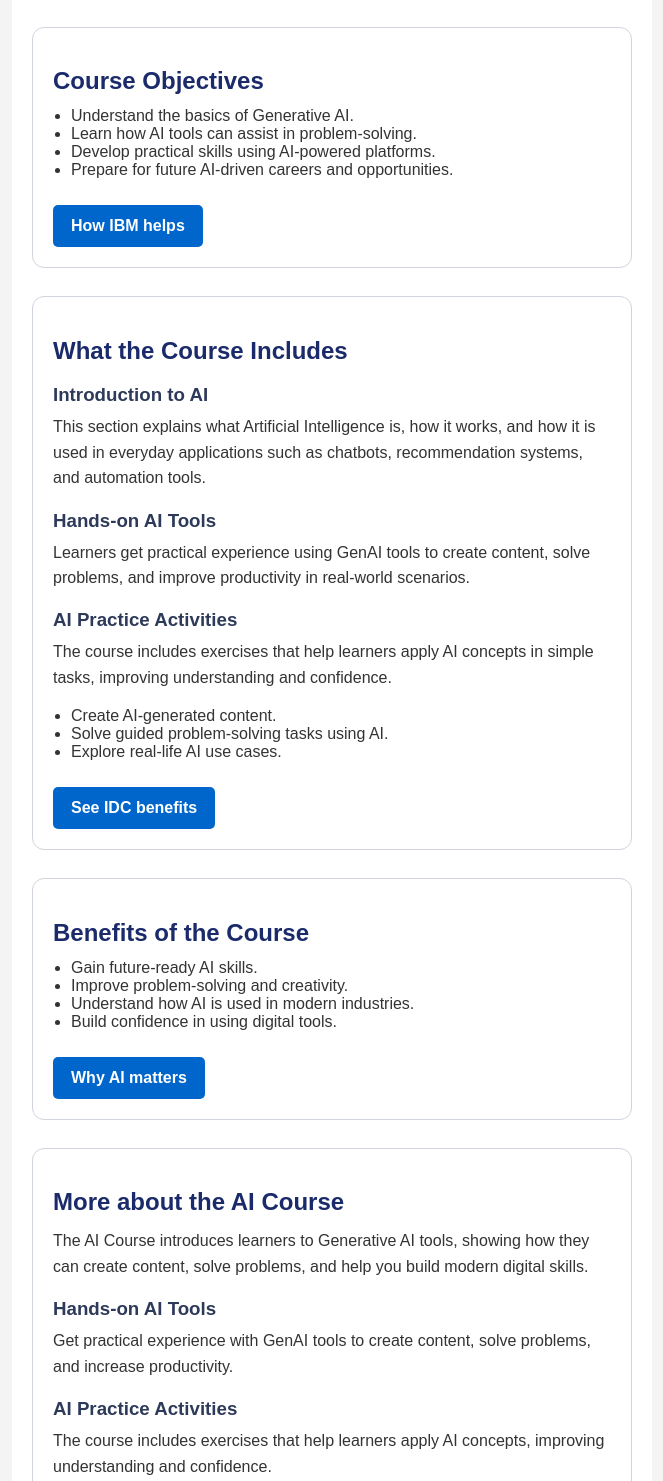
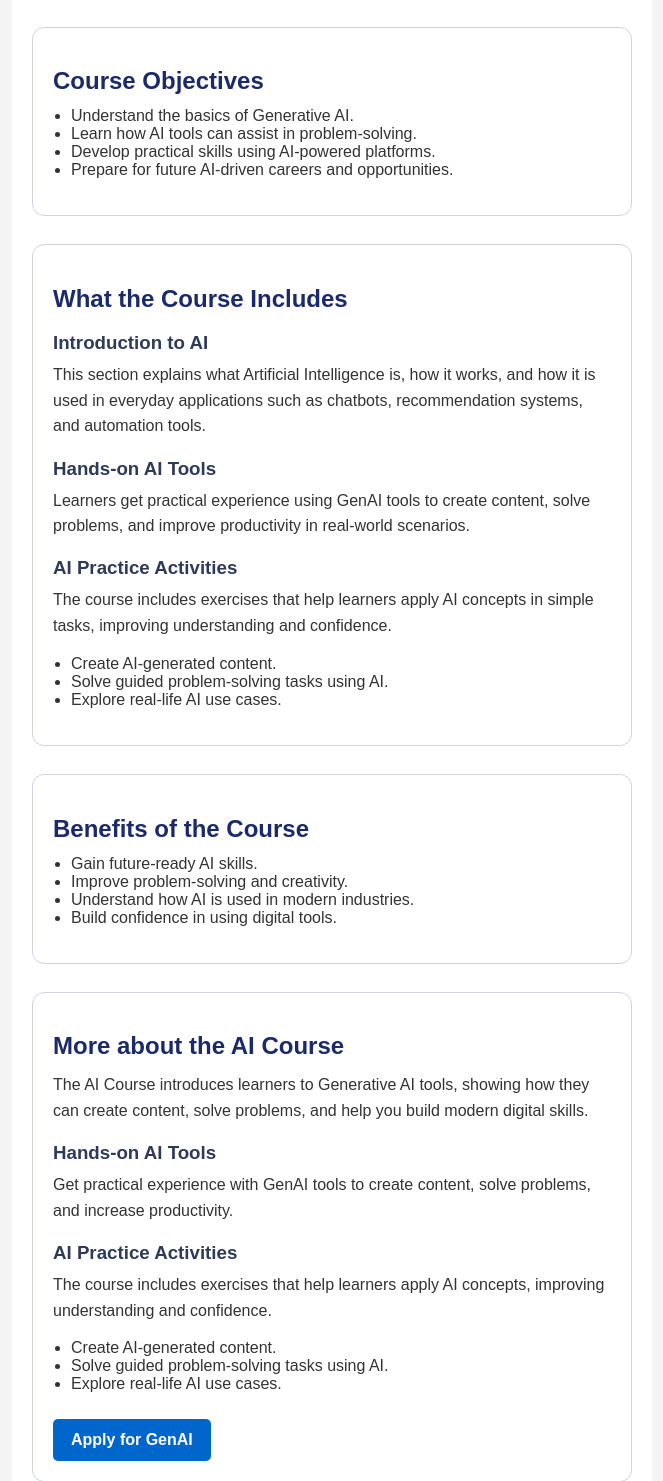
Before and after one commit to sibongakonkebuthelezi91/simple_mail_protocol, a Flask app: template templates/genai.html in a window 1280 px wide. Shown: the part 708-2189 px from the top of the page, without its empty margins (308-971 px from the left). Run offline with Flask 3, Linux system fonts and the light colour scheme; the template is opened without the code that fills it, so the values that code supplies are empty.

Commit message:
debugging

```diff
--- a/templates/genai.html
+++ b/templates/genai.html
@@ -128,7 +128,6 @@
                                     <li>Develop practical skills using AI-powered platforms.</li>
                                     <li>Prepare for future AI-driven careers and opportunities.</li>
                                 </ul>
-                                <a href="ibm-summary" class="button">How IBM helps</a>
                             </div>
 
                             <div class="section">
@@ -144,7 +143,7 @@
                                     <li>Solve guided problem-solving tasks using AI.</li>
                                     <li>Explore real-life AI use cases.</li>
                                 </ul>
-                                <a href="idc-summary" class="button">See IDC benefits</a>
+
                             </div>
 
                             <div class="section">
@@ -155,7 +154,6 @@
                                     <li>Understand how AI is used in modern industries.</li>
                                     <li>Build confidence in using digital tools.</li>
                                 </ul>
-                                <a href="ai-summary" class="button">Why AI matters</a>
                             </div>
 
                             <div class="section" id="ai-summary">
```
Also changed, not shown: mail.py (line endings or trailing spaces).
